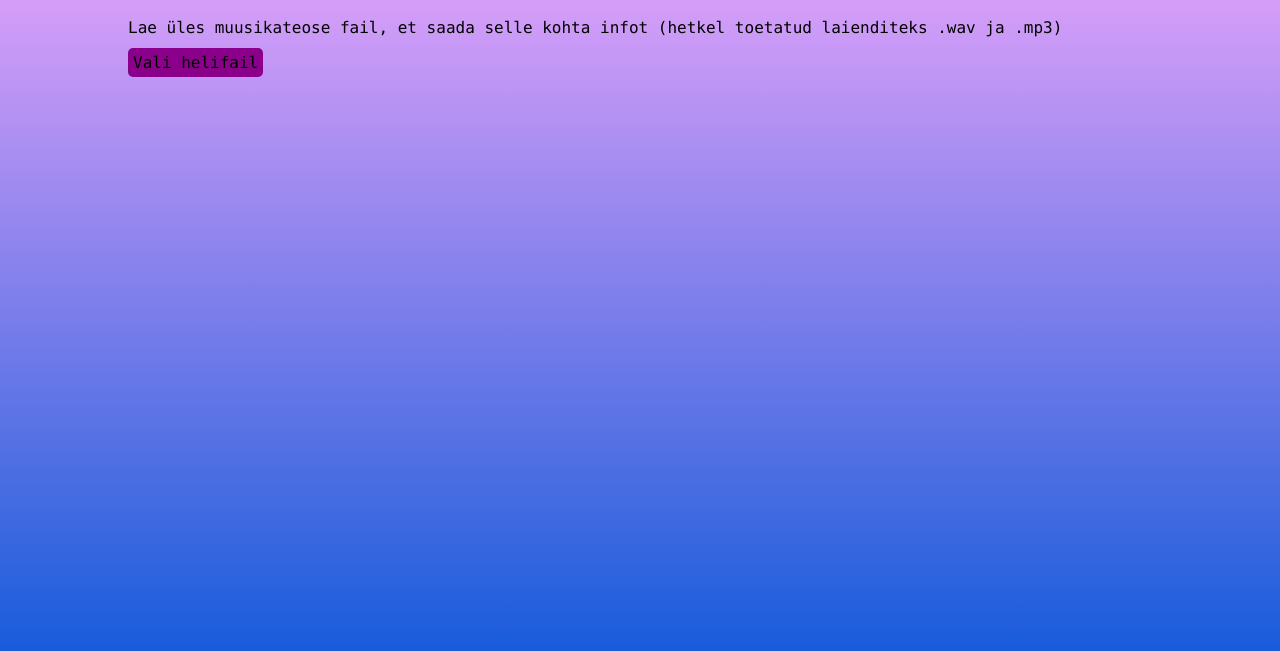
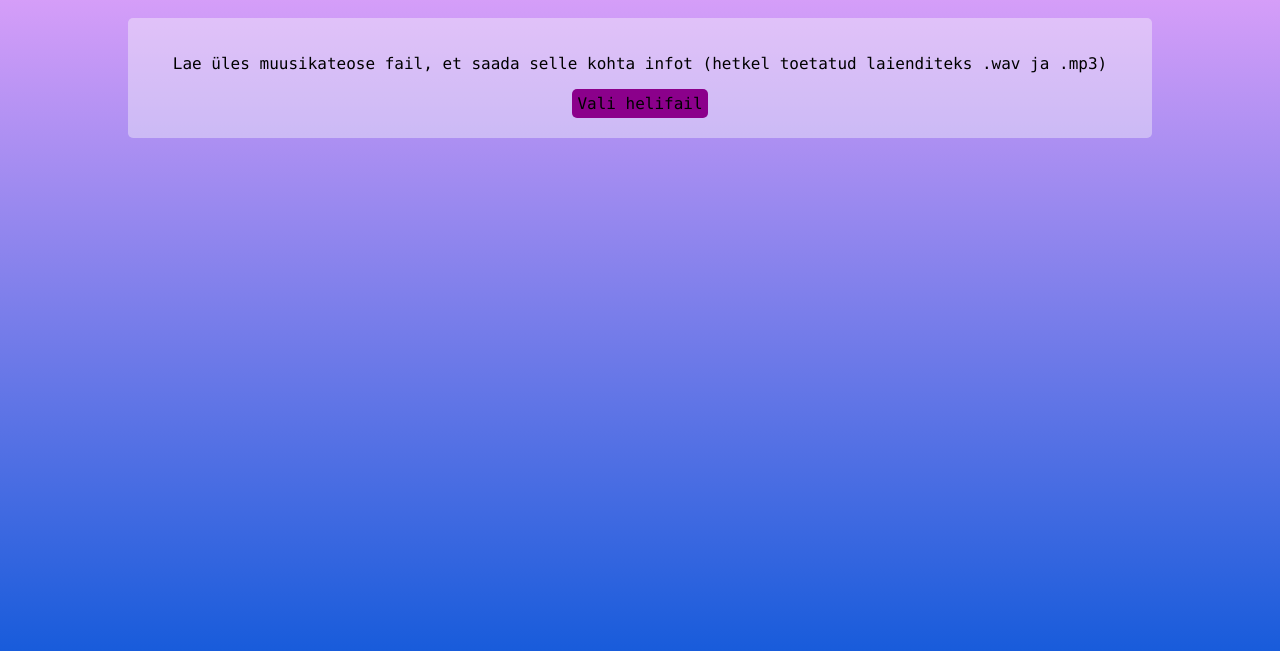
Before and after one commit to mannapuder/bakatoo, a plain HTML site: page static/index.html in a window 1280 px wide. Shown: the part 145-796 px from the top of the page. Drawn offline with Linux system fonts and the light colour scheme; files whose address does not match are found by name.

Commit message:
questionable style intensifies

```diff
--- a/static/index.html
+++ b/static/index.html
@@ -8,9 +8,10 @@
 </head>
 <body>
 <h1>PLACEHOLDER TITLE</h1>
+<div id="frontPageInfo">
 <p>Lae üles muusikateose fail, et saada selle kohta infot (hetkel toetatud laienditeks .wav ja .mp3)</p>
 <label id="fileButton" for="fileUpload" class="btn">Vali helifail</label>
 <input type=file id="fileUpload" value="Vali fail" onchange="upload()">
-
+</div>
 </body>
 </html>
--- a/static/script.js
+++ b/static/script.js
@@ -1,6 +1,6 @@
 async function upload() {
     let fd = new FormData();
-    let fileUpload = document.getElementById('fileUpload');
+    let fileUpload = document.getElementById('frontPageInfo');
     fd.append('file', fileUpload.files[0]);
     const id = await (await fetch('/upload', {
         method: 'POST',
--- a/static/style.css
+++ b/static/style.css
@@ -19,6 +19,8 @@ h1 {
 
 .results {
     border: skyblue;
+    background-color: rgba(250, 250, 250, 0.4);
+
 }
 
 #fileUpload {
@@ -30,6 +32,7 @@ h1 {
     background-color: darkmagenta;
     border-radius: 5px;
     padding: 5px;
+    opacity: 1;
 }
 
 #progressBar {
@@ -38,3 +41,12 @@ h1 {
     width: 50%;
     padding: 5px;
 }
+
+#frontPageInfo {
+    padding: 20px;
+    border-radius: 5px;
+    background-color: rgba(250, 250, 250, 0.4);
+    display: flex;
+    flex-direction: column;
+    align-items: center;
+}
```
